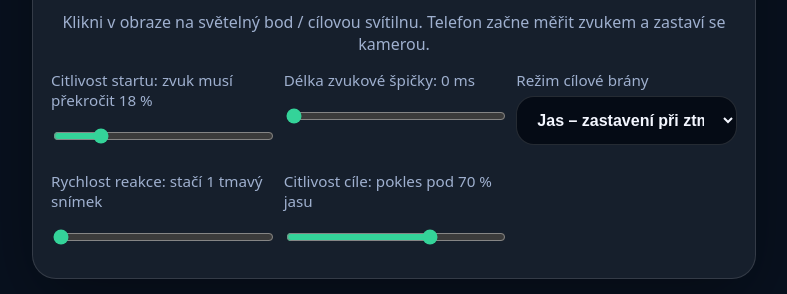
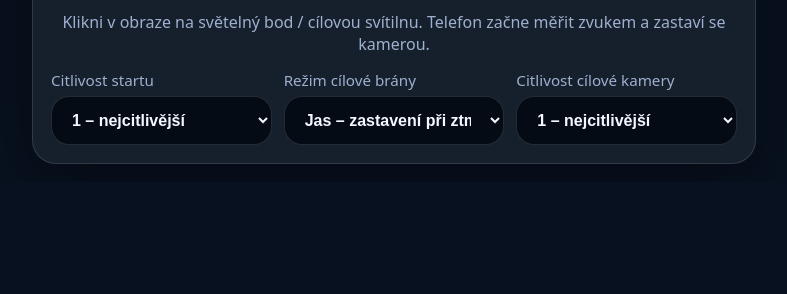
Before and after one commit to Berniocal/sprint, a plain HTML site: page 2.html in a window 1280 px wide. Shown: the part 1019-1313 px from the top of the page, without its empty margins (246-1033 px from the left). After the commit the page ends 1201 px from the top, so only its background shows below. Drawn offline with Linux system fonts and the light colour scheme.

Commit message:
Update 2.html

```diff
--- a/2.html
+++ b/2.html
@@ -80,13 +80,14 @@
 
     <div class="grid">
       <div>
-        <label for="micSensitivity">Citlivost startu: zvuk musí překročit <span id="micSensitivityText">18</span> %</label>
-        <input id="micSensitivity" type="range" min="3" max="80" step="1" value="18" oninput="micSensitivityText.textContent=this.value" />
+        <label for="micSensitivity">Citlivost startu</label>
+<select id="micSensitivity" onchange="applySensitivityPresets()">
+<option value="1" selected>1 – nejcitlivější</option>
+<option value="2">2 – normální</option>
+<option value="3">3 – méně citlivá</option>
+</select>
       </div>
-      <div>
-        <label for="micHoldMs">Délka zvukové špičky: <span id="micHoldMsText">0</span> ms</label>
-        <input id="micHoldMs" type="range" min="0" max="120" step="5" value="0" oninput="micHoldMsText.textContent=this.value" />
-      </div>
+
       <div>
         <label for="detectionMode">Režim cílové brány</label>
         <select id="detectionMode" onchange="updateDetectionModeUI(); clearGateCalibrationForModeChange();">
@@ -94,13 +95,15 @@
           <option value="color">Barva – zastavení při změně barvy bodu</option>
         </select>
       </div>
+
       <div>
-        <label for="darkFrames" id="framesLabel">Rychlost reakce: stačí <span id="darkFramesText">1</span> změněný snímek</label>
-        <input id="darkFrames" type="range" min="1" max="5" step="1" value="1" oninput="darkFramesText.textContent=this.value" />
-      </div>
-      <div>
-        <label for="sensitivity" id="sensitivityLabel">Citlivost cíle: pokles pod <span id="sensitivityText">70</span> % jasu</label>
-        <input id="sensitivity" type="range" min="20" max="95" step="5" value="70" oninput="sensitivityText.textContent=this.value" />
+        <label for="cameraLevel">Citlivost cílové kamery</label>
+<select id="cameraLevel" onchange="applySensitivityPresets()">
+<option value="1" selected>1 – nejcitlivější</option>
+<option value="2">2 – normální</option>
+<option value="3">3 – méně citlivá</option>
+</select>
+<input id="sensitivity" type="hidden" value="70">
       </div>
     </div>
 
@@ -130,6 +133,43 @@
 
 <script>
   const $ = id => document.getElementById(id);
+
+function applySensitivityPresets(){
+  const mic = document.getElementById('micSensitivity');
+  const cam = document.getElementById('cameraLevel');
+
+  if(mic){
+    const v = Number(mic.value);
+
+    if(v===1){ // nejcitlivější
+      mic.dataset.threshold='3';
+      window.presetHoldMs = 0;
+    }else if(v===2){ // normální
+      mic.dataset.threshold='18';
+      window.presetHoldMs = 0;
+    }else{
+      mic.dataset.threshold='35';
+      window.presetHoldMs = 40;
+    }
+  }
+
+  if(cam){
+    const v = Number(cam.value);
+    const sens = document.getElementById('sensitivity');
+
+    if(v===1){ // nejcitlivější
+      sens.value='90';
+      window.presetFrames = 1;
+    }else if(v===2){
+      sens.value='70';
+      window.presetFrames = 1;
+    }else{
+      sens.value='50';
+      window.presetFrames = 2;
+    }
+  }
+}
+
   let audioCtx=null, micStream=null, micCtx=null, micAnalyser=null, micData=null, micLoop=null;
   let waitingForSound=false, soundAboveSince=null;
   let selectedPoint=null, calibratedBrightness=null, calibratedColor=null, darkFrameCount=0;
@@ -244,8 +284,8 @@
       for(let i=0;i<micData.length;i++){ const v=(micData[i]-128)/128; sum+=v*v; peak=Math.max(peak,Math.abs(v)); }
       const rms=Math.sqrt(sum/micData.length);
       const level=Math.min(100, Math.round(Math.max(rms*260, peak*100)));
-      const threshold=Number($('micSensitivity').value)||18;
-      const holdMs=Number($('micHoldMs').value??0);
+      const threshold=Number($('micSensitivity').dataset.threshold)||18;
+      const holdMs=(window.presetHoldMs ?? 0);
       if(level>=threshold){
         if(soundAboveSince===null) soundAboveSince=performance.now();
         $('mainStatus').textContent='Zachycen startovní zvuk: '+level+' %. Startuji…'; $('mainStatus').className='status good';
@@ -320,7 +360,7 @@
   function colorDistancePercent(a,b){ if(!a||!b) return 0; const dr=a.r-b.r,dg=a.g-b.g,db=a.b-b.b; return Math.sqrt(dr*dr+dg*dg+db*db)/441.67*100; }
   function checkGate(sample){
     if(!running || !gateReady || finishTime || !hasCalibration()) return;
-    const requiredFrames=Number($('darkFrames').value)||1; let changed=false;
+    const requiredFrames=(window.presetFrames ?? 1); let changed=false;
     if(getDetectionMode()==='color') changed=colorDistancePercent(sample.color,calibratedColor) >= (Number($('sensitivity').value)||30);
     else changed=sample.brightness < calibratedBrightness*((Number($('sensitivity').value)||70)/100);
     if(changed){ darkFrameCount++; if(darkFrameCount>=requiredFrames) finishRace(); }
@@ -336,7 +376,7 @@
     ctx.strokeStyle='rgba(255,255,255,.85)'; ctx.lineWidth=1.5; ctx.beginPath(); ctx.moveTo(x-rad*1.5,y); ctx.lineTo(x+rad*1.5,y); ctx.moveTo(x,y-rad*1.5); ctx.lineTo(x,y+rad*1.5); ctx.stroke();
   }
 
-  loadCalibration(); updateDetectionModeUI(); updateCorrectionText(); drawOverlay();
+  loadCalibration(); updateDetectionModeUI(); updateCorrectionText(); applySensitivityPresets(); drawOverlay();
 </script>
 </body>
 </html>
```
